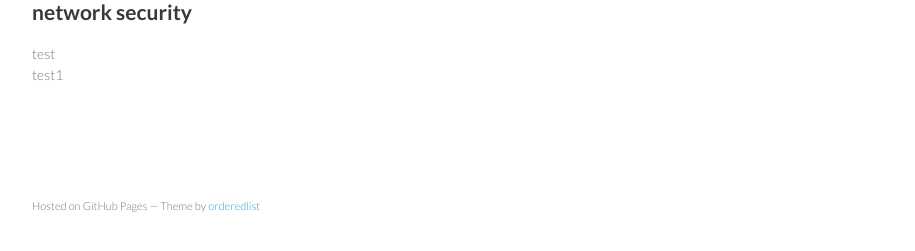
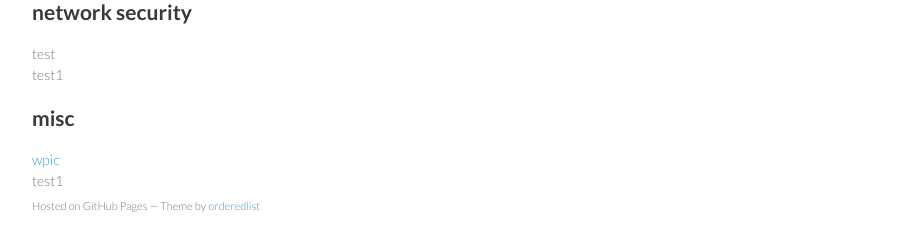
Before and after one commit to woanware/woanware.github.io, a Jekyll site: the page built from index.html, in a window 1280 px wide. Shown: the part 615-866 px from the top of the page, without its empty margins (178-1093 px from the left). Built offline with Jekyll 4.4.1, drawn with Linux system fonts in a browser that asks for light colours.

Commit message:
Added wpic

```diff
--- a/_layouts/default.html
+++ b/_layouts/default.html
@@ -47,6 +47,11 @@
 		test<br>
 		test1<br>
 
+		<br>
+		<h2>misc</h2>
+		<a href="/misc/wpic">wpic</a><br>
+		test1<br>
+
       </header>
 
 	  <section id="main">
```
